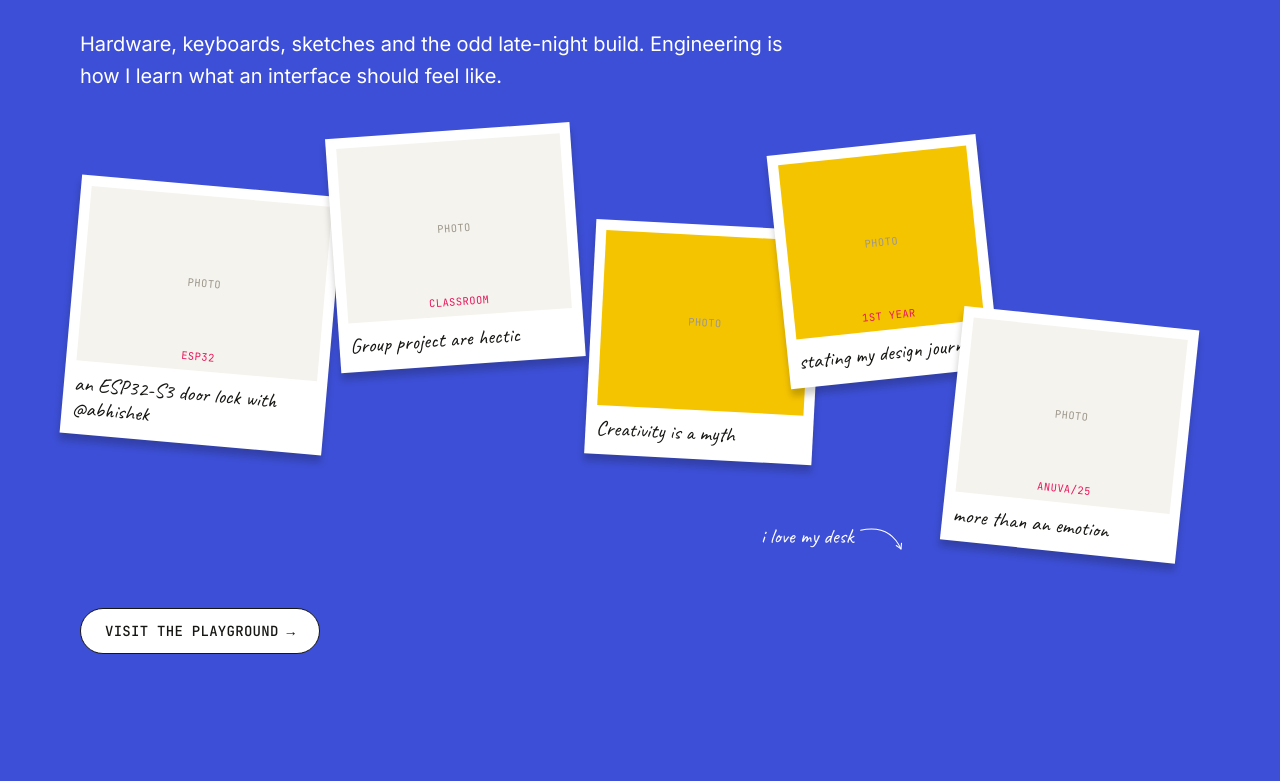
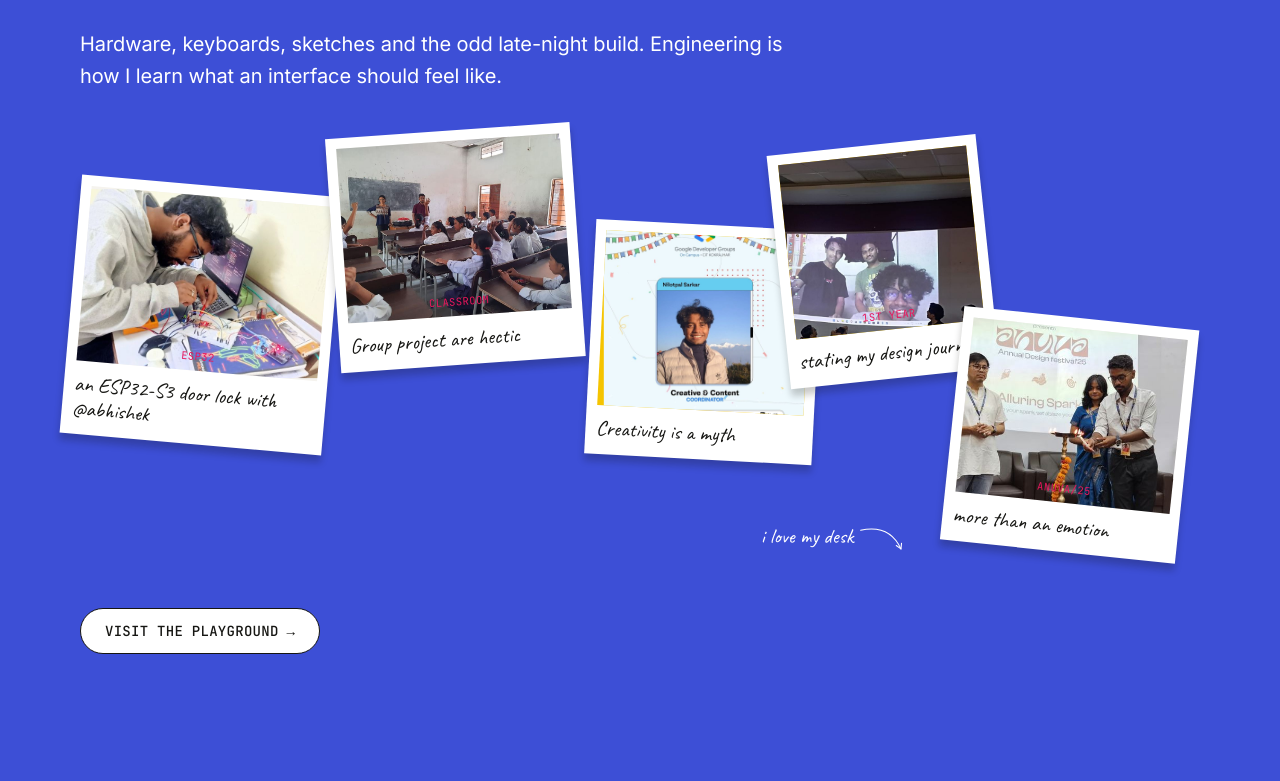
Before and after one commit to nilotpalsarkar03-boop/portfolio, a plain HTML site: page index.html in a window 1280 px wide. Shown: the part 2380-3161 px from the top of the page. Drawn offline with Linux system fonts and the light colour scheme.

Commit message:
Add real photos from Figma (19 images, web-optimised) and fix polaroid photo placement
Co-Authored-By: Claude Opus 5.5 <noreply@anthropic.com>
Claude-Session: https://claude.ai/code/session_01BfmB5CHrxdxxkXFoWoYpjS

```diff
--- a/styles.css
+++ b/styles.css
@@ -227,7 +227,7 @@ button{font:inherit;border:0;background:none;cursor:pointer;color:inherit}
 .pol:hover{transform:translate(-50%,-54%) rotate(0deg) scale(1.06);box-shadow:0 26px 34px -6px rgba(13,13,10,.35);z-index:5}
 .pol__photo{position:relative;height:200px;overflow:hidden;display:flex;align-items:center;justify-content:center;background:var(--subtle);color:var(--muted);font:400 12px/16px var(--mono);letter-spacing:.48px;text-transform:uppercase}
 .pol__photo--haldi{background:var(--haldi)}
-.pol__photo .ph{left:var(--ix,50%);top:var(--iy,50%);width:var(--iw,100%);height:var(--ih,100%);inset:auto;transform:translate(-50%,-50%) rotate(var(--ir,0deg));transition:transform .45s var(--spring)}
+.pol__photo .ph{inset:auto;left:var(--ix,50%);top:var(--iy,50%);width:var(--iw,100%);height:var(--ih,100%);transform:translate(-50%,-50%) rotate(var(--ir,0deg));transition:transform .45s var(--spring)}
 .pol:hover .pol__photo .ph{transform:translate(-50%,-50%) rotate(var(--ir,0deg)) scale(1.06)}
 .pol__tag{position:absolute;left:0;right:0;bottom:8px;text-align:center;z-index:1;font:400 12px/16px var(--mono);letter-spacing:.48px;text-transform:uppercase;color:var(--rani)}
 .pol figcaption,.pol__cap{font:400 24px/28px var(--hand);color:var(--text)}
```
Also changed, not shown: assets/img/home-about-portrait.jpg (added), assets/img/home-afterhours-1.jpg (added), assets/img/home-afterhours-2.jpg (added), assets/img/home-afterhours-3.jpg (added), assets/img/home-afterhours-4.jpg (added), assets/img/home-afterhours-5.jpg (added), assets/img/home-featured-01.jpg (added), assets/img/pg-build-1.jpg (added), assets/img/pg-build-2.jpg (added), assets/img/pg-build-3.jpg (added), assets/img/pg-build-4.jpg (added), assets/img/pg-scrap-1.jpg (added), assets/img/pg-scrap-2.jpg (added), assets/img/pg-scrap-3.jpg (added), 5 more files.
